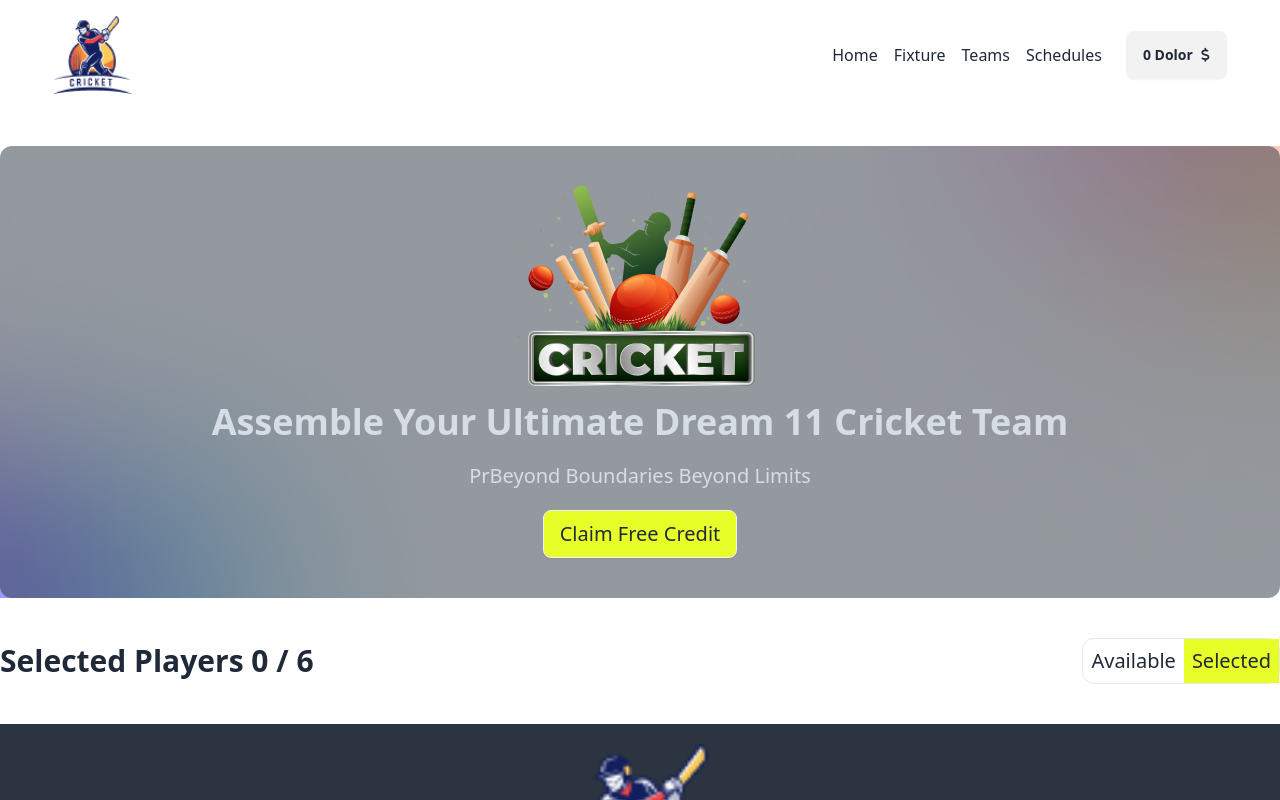
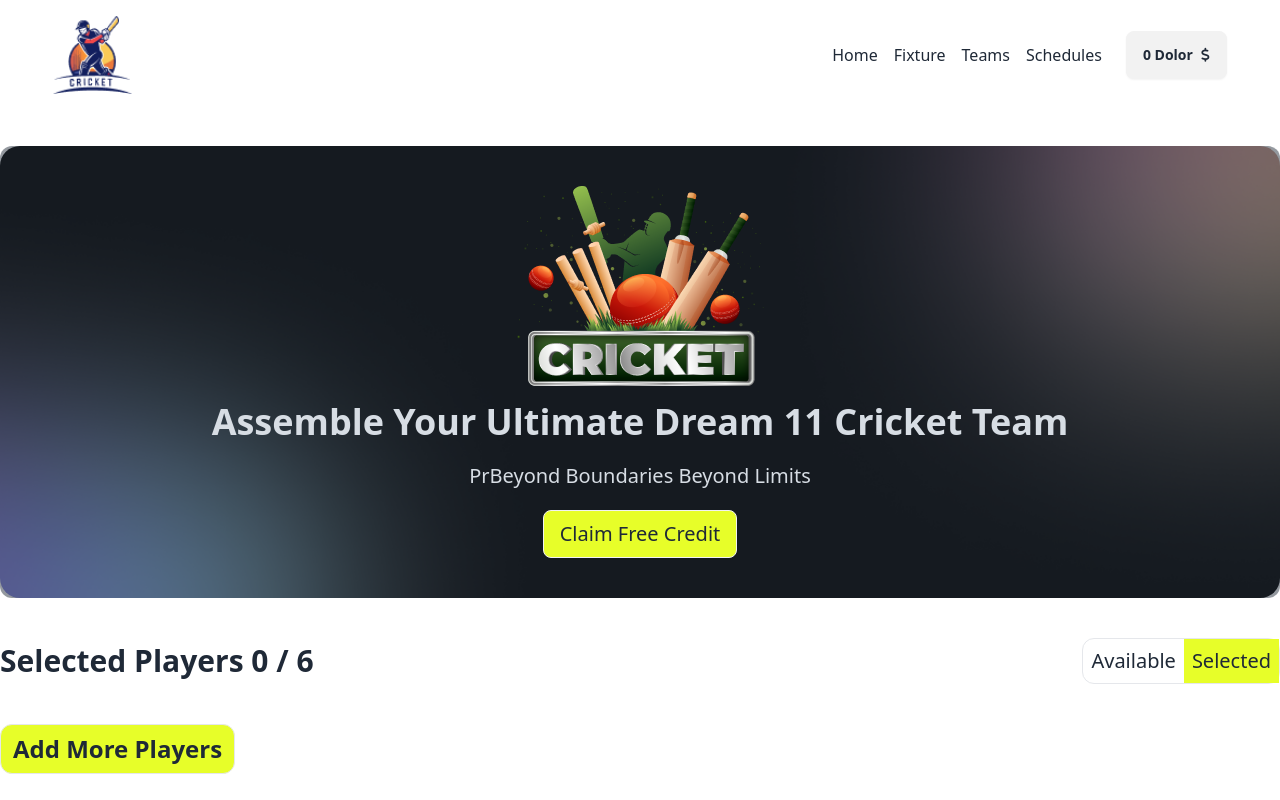
Before and after one commit to habibur5313/Assaignment-7--simple-auction-website, a React (Vite) app: page / in a window 1280 px wide. Both pictures are taken after a click on the button "Available". Shown: the top 800 px of the page. Built offline with nearby package versions, Linux system fonts and the light colour scheme.

Commit message:
Selected data add and remove added

```diff
--- a/src/App.css
+++ b/src/App.css
@@ -2,6 +2,8 @@
                     background-image: url(./assets/bg-shadow.png);
                     background-size: cover;
                     background-repeat: no-repeat;
+                    border-radius: 20px;
+                    background-color: black;
 
 }
 
--- a/src/App.jsx
+++ b/src/App.jsx
@@ -47,6 +47,12 @@ const handleSelected = () => {
   setButtonActive(!buttonActive)
 }
 
+const handleRemove = (selectedPlayers) => {
+  const remainingPlayers =  SelectedPlayers.filter(b => selectedPlayers.id !== b.id )
+  setSelectedPlayers(remainingPlayers)
+  setFreeDolor(freeDolor + selectedPlayers.biddingPrice)
+}
+
 
   return (
     <div >
@@ -69,7 +75,7 @@ const handleSelected = () => {
   <Availables handleChoosePlayer={handleChoosePlayer}></Availables>
 )}
 {buttonActive || (
-<Selected selectedPlayers ={SelectedPlayers}></Selected>
+<Selected selectedPlayers ={SelectedPlayers} handleRemove={handleRemove}></Selected>
 )}
 
 </div>
--- a/src/Component/AvailableSection/Available.jsx
+++ b/src/Component/AvailableSection/Available.jsx
@@ -25,7 +25,7 @@ const {playerName,country,image,role,battingBowlingType,biddingPrice} = player
 
     <div className="flex justify-between items-center mb-5">
                     <p>Price: {biddingPrice} <i className="fa-solid fa-dollar-sign"></i></p>
-                    <button onClick={() => handleChoosePlayer(player)} className="py-1 px-2 border rounded-xl text-xl font-medium">Choose Player</button>
+                    <button onClick={() => handleChoosePlayer(player)} className="py-1 px-2 border rounded-xl text-xl font-medium shadow-lg bg-gradient-to-tl to-[#E7FE29] from-red-100">Choose Player</button>
     </div>
 
   </div>
--- a/src/Component/Header/Banner.jsx
+++ b/src/Component/Header/Banner.jsx
@@ -4,7 +4,7 @@ const Banner = ({handleFreeDolor}) => {
                     return (
                                         <div>
                                            <div
-  className="hero mt-10 mx-auto   bg-opacity-60 banner">
+  className="hero mt-10 mx-auto   bg-opacity-60  banner">
   <div className="hero-overlay rounded-xl"></div>
   <div className="flex flex-col items-center my-10 text-neutral-content text-center">
                     <img className='mb-4' src={bannerImg} alt="" />
--- a/src/Component/Selected/Selected.jsx
+++ b/src/Component/Selected/Selected.jsx
@@ -1,10 +1,10 @@
-const Selected = ({selectedPlayers}) => {
+const Selected = ({selectedPlayers, handleRemove}) => {
 
                     console.log(selectedPlayers);
 
                     return (
-                                        <div>
-                                             {selectedPlayers.map(selectedPlayer => <div className="flex justify-between  items-center border rounded-xl py-4 px-5" key={selectedPlayer.id}>
+                                        <div className="min-h-[500px] mb-8">
+                                             {selectedPlayers.map(selectedPlayer => <div className="flex mb-3 justify-between  items-center border rounded-xl py-4 px-5" key={selectedPlayer.id}>
                                              <div className="flex items-center gap-3">
                                                             <img className="w-[80px] rounded-xl" src={selectedPlayer.image} alt="" />
                                              <div>
@@ -12,8 +12,9 @@ const Selected = ({selectedPlayers}) => {
                                                    <p className="text-xl font-medium text-gray-500">{selectedPlayer.battingBowlingType}</p>
                                         </div>
                                         </div>
-                                        <button>delete</button>
+                                        <button onClick={() => handleRemove(selectedPlayer)}><i className="fa-solid text-2xl text-red-600 fa-trash"></i></button>
                                              </div>)}
+                                             <button className="text-2xl font-semibold py-2 px-3 border rounded-xl bg-[#E7FE29]">Add More Players</button>
                                         </div>
                     );
 };
```
Also changed, not shown: 1 other file (tests, documents, lock files or other folders).
